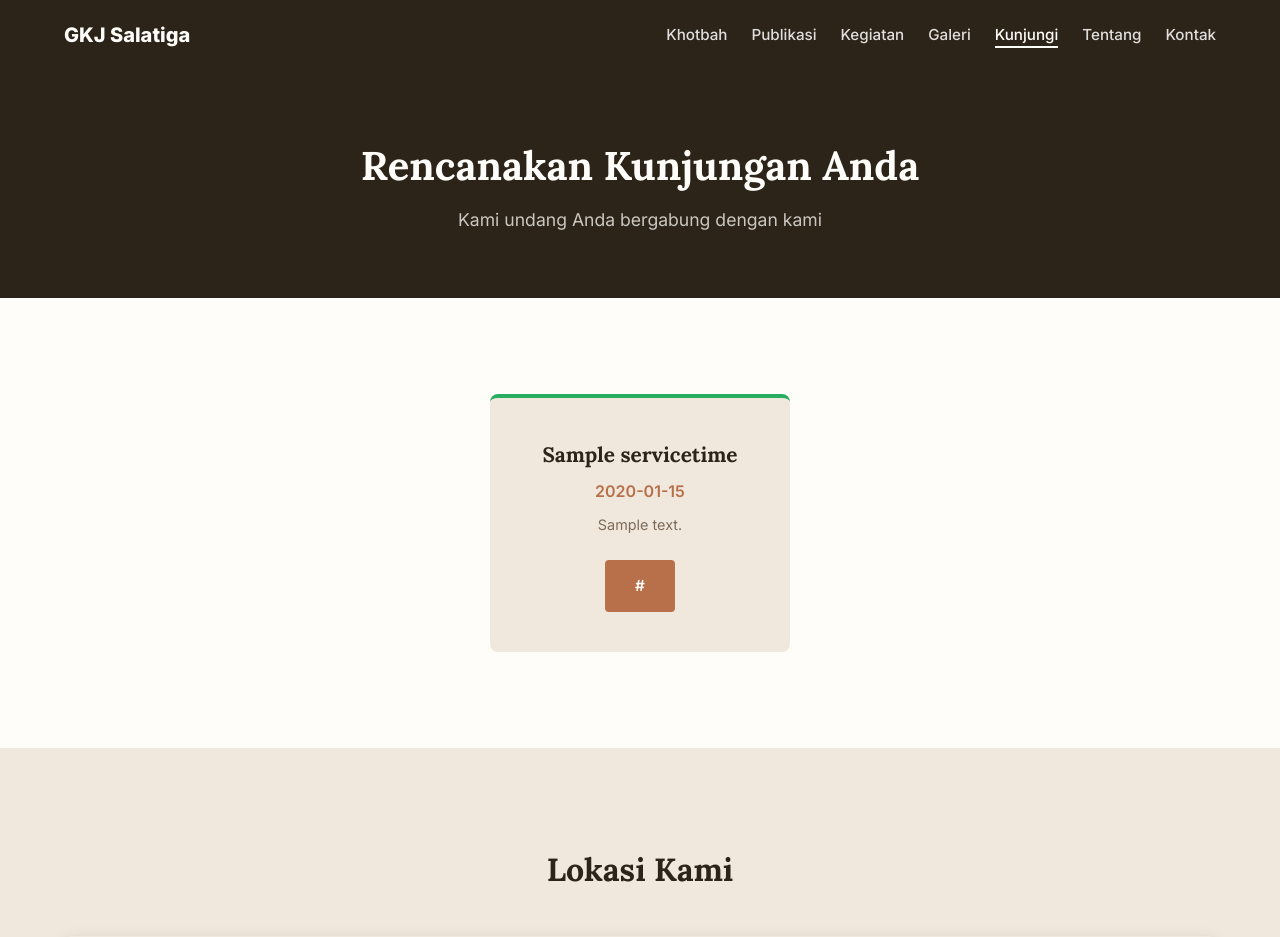
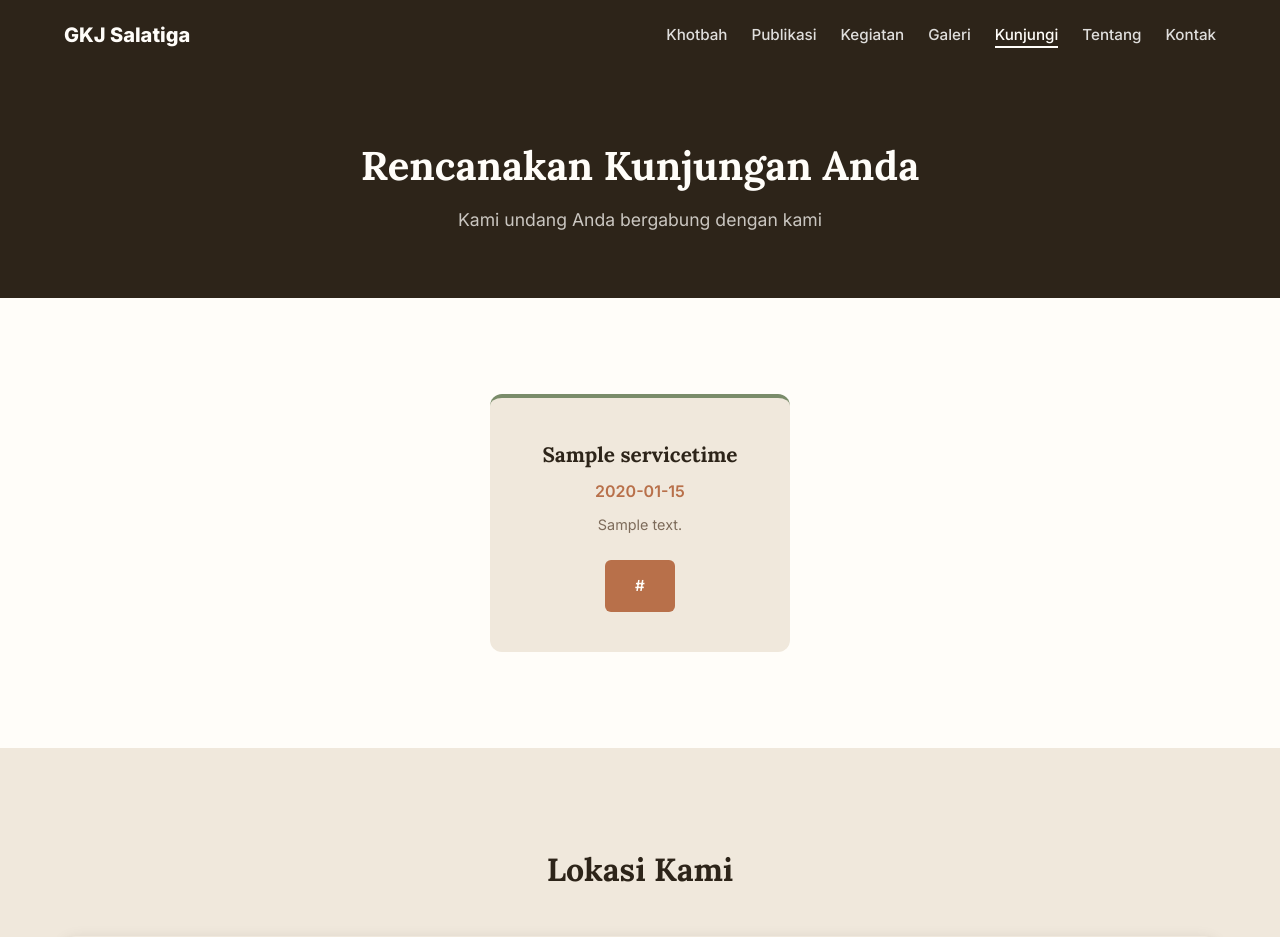
Before and after one commit to susantodjoko/website_for_church, a Django app: page /visit/ in a window 1280 px wide. Shown: the top 937 px of the page. Run offline with Django 5.2, Linux system fonts and the light colour scheme; tables that the repository leaves empty hold one stand-in row (values such as "Sample post"); parts of the project's set-up code (start-up, migrations or seed data) failed here and were passed over; grey boxes are pictures that could not be loaded.

Commit message:
feat: soften radius, sage online card, fix rich-content tokens

```diff
--- a/static/css/style.css
+++ b/static/css/style.css
@@ -23,9 +23,9 @@
   --space-xl:  4rem;
   --space-2xl: 6rem;
 
-  --radius-sm: 4px;
-  --radius-md: 8px;
-  --radius-lg: 16px;
+  --radius-sm: 6px;
+  --radius-md: 12px;
+  --radius-lg: 20px;
 
   --shadow-sm: 0 1px 3px rgba(0,0,0,0.08);
   --shadow-md: 0 4px 16px rgba(0,0,0,0.12);
@@ -320,7 +320,7 @@ ul { list-style: none; }
   border-top: 4px solid var(--color-primary);
 }
 
-.service-card--online { border-top-color: #27ae60; }
+.service-card--online { border-top-color: var(--color-accent); }
 
 .service-card__name { font-family: var(--font-serif); font-size: 1.3rem; font-weight: 700; margin-bottom: var(--space-xs); }
 .service-card__times { font-size: 1rem; font-weight: 600; color: var(--color-primary); margin-bottom: var(--space-xs); }
@@ -637,13 +637,13 @@ ul { list-style: none; }
 }
 
 .rich-content table th {
-  background: var(--color-surface);
+  background: var(--color-light);
   font-weight: 600;
-  color: var(--color-heading);
+  color: var(--color-text);
 }
 
 .rich-content table tr:nth-child(even) td {
-  background: color-mix(in srgb, var(--color-surface) 50%, transparent);
+  background: color-mix(in srgb, var(--color-light) 50%, transparent);
 }
 
 .rich-content table tr:hover td {
```
